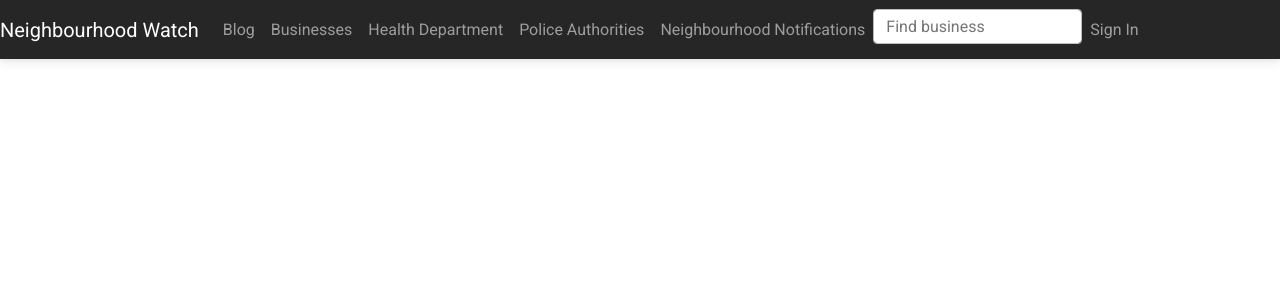
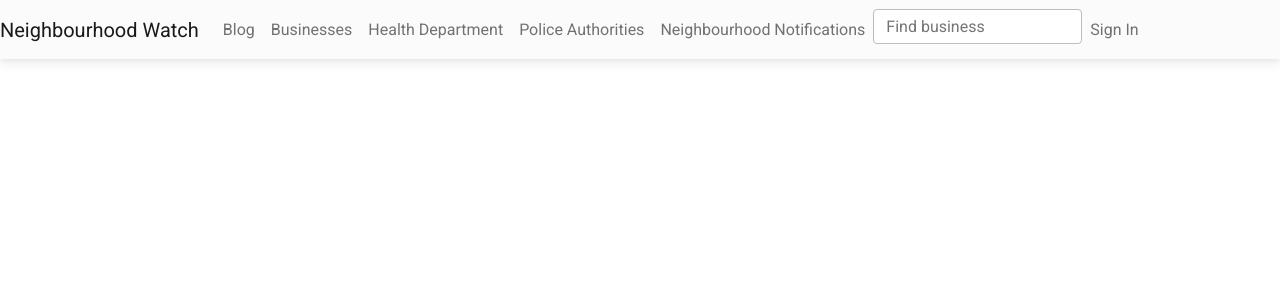
Before and after one commit to Barrack-coder/Neighborhood, a Django app: page /authorities in a window 1280 px wide. Shown: the top 300 px of the page. Run offline with Django 3.2, Linux system fonts and the light colour scheme; some libraries are stand-ins or nearby versions.

Commit message:
changed navbar bg

```diff
--- a/hood/templates/navbar.html
+++ b/hood/templates/navbar.html
@@ -1,5 +1,5 @@
 {% load static %}
-<nav class="navbar navbar-expand-lg navbar-dark bg-dark">
+<nav class="navbar navbar-expand-lg navbar-light bg-light">
     <a class="navbar-brand" href="/">Neighbourhood Watch</a>
     <button class="navbar-toggler" type="button" data-toggle="collapse" data-target="#navbarSupportedContent"
         aria-controls="navbarSupportedContent" aria-expanded="false" aria-label="Toggle navigation">
@@ -41,7 +41,7 @@
                 <a class="nav-link" href="{% url 'my-profile'%}">Profile</a>
             </li>
             <li class="nav-item">
-                <a class="nav-link" href="{% url 'update-profile' %}">Edit Profile</a>
+                <a class="nav-link" href="">Edit Profile</a>
             </li>
             <li class="nav-item">
                 <a class="nav-link" href="/logout">Logout</a>
```
